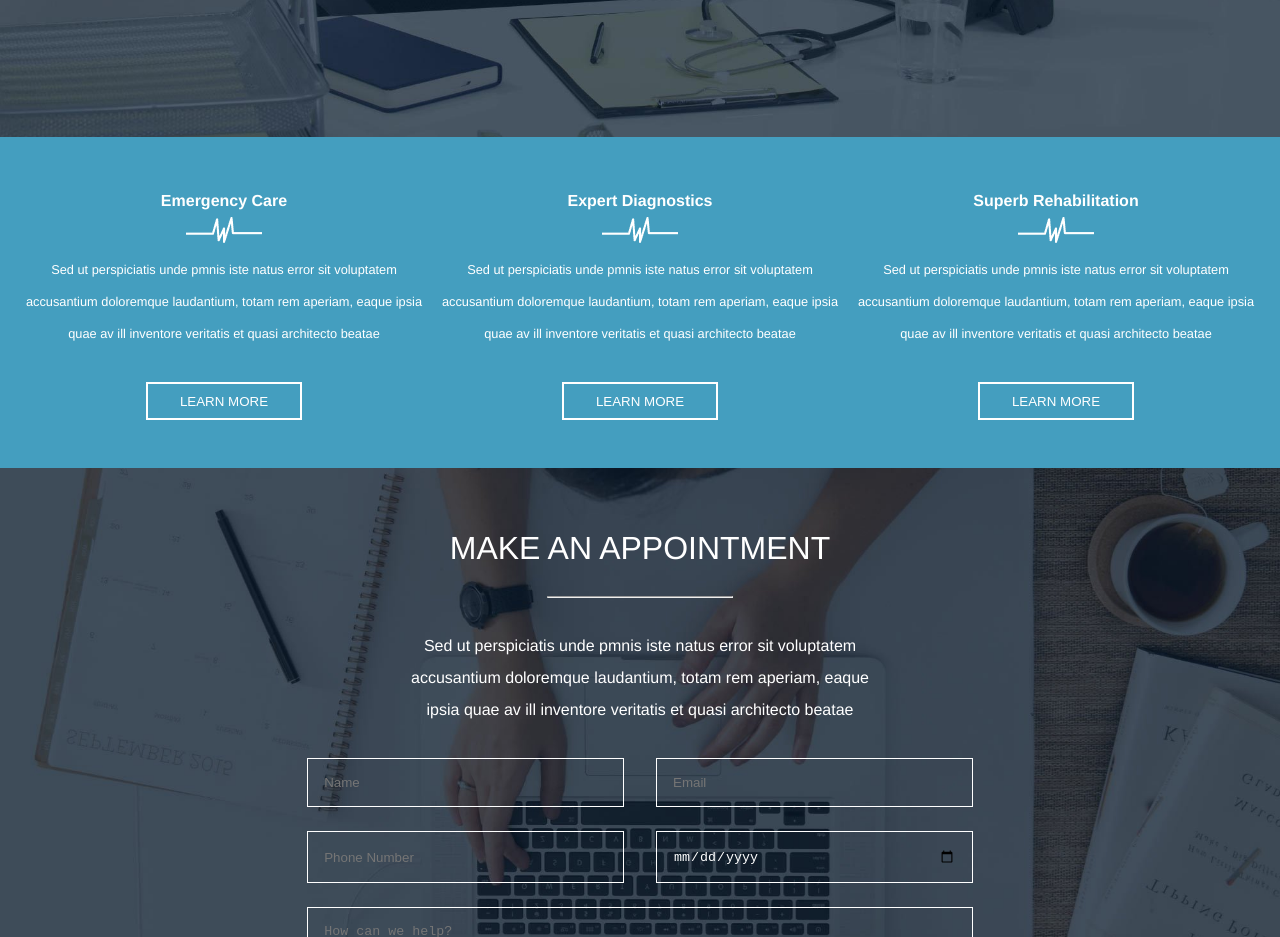
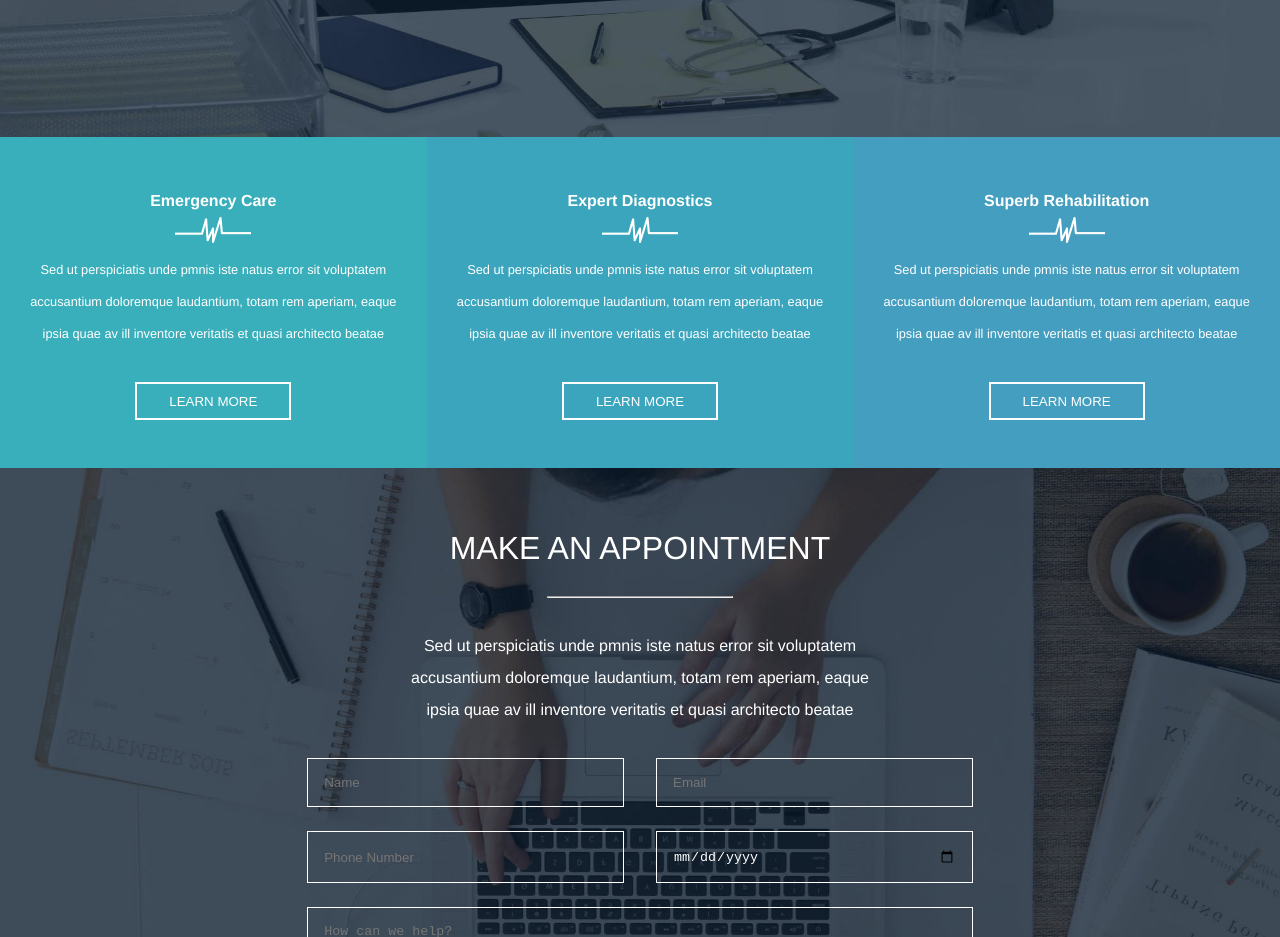
Before and after one commit to Crisano97/proj-html-vuejs, a Vue app: page / in a window 1280 px wide. Shown: the part 3820-4757 px from the top of the page. Built offline with nearby package versions, Linux system fonts and the light colour scheme.

Commit message:
more info component different colors

```diff
--- a/src/components/Main.vue
+++ b/src/components/Main.vue
@@ -46,7 +46,7 @@
         </div>
     </section>
     <div class="health-features">
-        <MoreInfo v-for="(item, index) in moreInfoElements" :key="index"
+        <MoreInfo v-for="item in moreInfoElements" :key="item.id"
         :item="item"
         />
     </div>
@@ -177,16 +177,19 @@ export default {
             },
             moreInfoElements: [
                 {
+                    id: 0,
                     title: 'Emergency Care',
                     imgUrl: '/images/wave-divider.png',
                     text: 'Sed ut perspiciatis unde pmnis iste natus error sit voluptatem accusantium doloremque laudantium, totam rem aperiam, eaque ipsia quae av ill inventore veritatis et quasi architecto beatae',
                 },
                 {
+                    id: 1,
                     title: 'Expert Diagnostics',
                     imgUrl: '/images/wave-divider.png',
                     text: 'Sed ut perspiciatis unde pmnis iste natus error sit voluptatem accusantium doloremque laudantium, totam rem aperiam, eaque ipsia quae av ill inventore veritatis et quasi architecto beatae',
                 },
                 {
+                    id: 2,
                     title: 'Superb Rehabilitation',
                     imgUrl: '/images/wave-divider.png',
                     text: 'Sed ut perspiciatis unde pmnis iste natus error sit voluptatem accusantium doloremque laudantium, totam rem aperiam, eaque ipsia quae av ill inventore veritatis et quasi architecto beatae',
@@ -260,10 +263,10 @@ export default {
 
     div.health-features{
         width: 100%;
-        padding: 3rem 1rem;
+        // padding: 3rem 1rem;
         display: flex;
         justify-content: space-around;
-        background-color: $primaryTextColor;
+        // background-color: $primaryTextColor;
     }
 
     section.appointment{
--- a/src/components/MoreInfo.vue
+++ b/src/components/MoreInfo.vue
@@ -1,9 +1,20 @@
 <template>
-  <div class="info-container">
+  <div class="info-container bg-color-1" v-if="item.id == 0">
     <h4>{{item.title}}</h4>
     <img :src="item.imgUrl" alt="divider">
     <p>{{item.text}}</p>
-
+    <button>learn more</button>
+  </div>
+  <div class="info-container bg-color-2" v-else-if="item.id == 1">
+    <h4>{{item.title}}</h4>
+    <img :src="item.imgUrl" alt="divider">
+    <p>{{item.text}}</p>
+    <button>learn more</button>
+  </div>
+  <div class="info-container bg-color-3" v-else>
+    <h4>{{item.title}}</h4>
+    <img :src="item.imgUrl" alt="divider">
+    <p>{{item.text}}</p>
     <button>learn more</button>
   </div>
 </template>
@@ -19,11 +30,15 @@ export default {
 </script>
 
 <style lang="scss">
+
+    @import "../styles/general.scss";
+
     div.info-container{
-        width: calc(100% / 3 - 1rem);
+        width: calc(100% / 3 );
         text-align: center;
         color: white;
         line-height: 2rem;
+        padding: 3rem 1rem;
 
         p{
             font-size: .8rem;
@@ -37,5 +52,18 @@ export default {
             padding: .6rem 2rem;
             margin-top: 2rem;
         }
+
+
+    }
+
+    .bg-color-1{
+            background-color: $primaryColorLight;
+    }
+    .bg-color-2{
+        background-color: $secondaryColorMid;
+
+    }
+   .bg-color-3{
+        background-color: $primaryTextColor;
     }
 </style>
--- a/src/styles/general.scss
+++ b/src/styles/general.scss
@@ -1,5 +1,6 @@
 //colors palette
 $primaryColorLight: #39afbb;
 $primaryTextColor: #449ebf;
+$secondaryColorMid: #3ba5bd;
 $secondaryTextColor: #7c858f;
 $grayBgColor: #f1efef;
```
